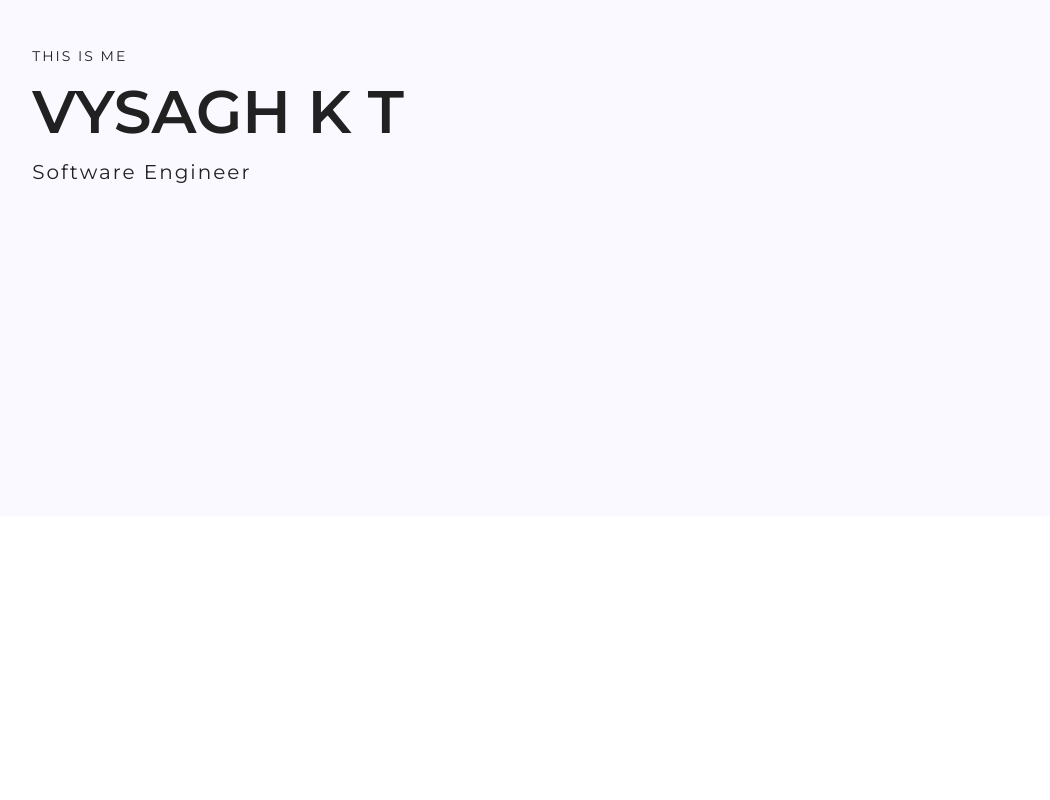
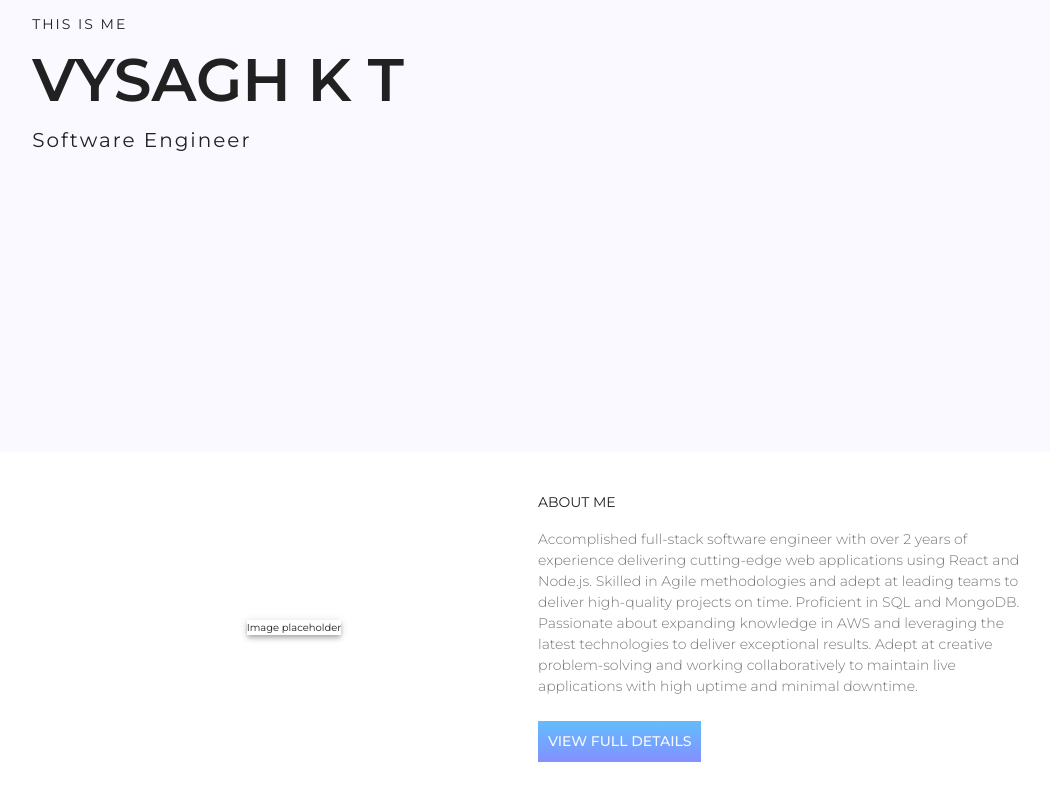
Before and after one commit to vysaghthambi/portfolio, a Next.js app: page /home in a window 1280 px wide. Shown: the part 348-1148 px from the top of the page, without its empty margins (102-1152 px from the left). Before the commit the page ends 864 px from the top, so only its background shows below. Built offline with nearby package versions, Linux system fonts and the light colour scheme.

Commit message:
feat(about): common component for about intoduction
Implemented common component for about inroduction and added it in the home and about pages

```diff
--- a/next.config.mjs
+++ b/next.config.mjs
@@ -1,4 +1,11 @@
+//@ts-check
 /** @type {import('next').NextConfig} */
-const nextConfig = {};
+const nextConfig = {
+	logging: {
+		fetches: {
+			fullUrl: true,
+		},
+	},
+};
 
 export default nextConfig;
--- a/src/app/about/page.tsx
+++ b/src/app/about/page.tsx
@@ -1,9 +1,15 @@
+import AboutIntro from "@/components/AboutIntro/AboutIntro";
 import Banner from "@/components/Banner/Banner";
+
+import Container from "@mui/material/Container";
 
 export default function About() {
   return (
     <section>
       <Banner title="About Me" pageTitle="About" />
+      <Container maxWidth="lg">
+        <AboutIntro />
+      </Container>
     </section>
   );
 }
--- a/src/app/home/page.module.css
+++ b/src/app/home/page.module.css
@@ -1,3 +1,4 @@
 .HeroSection {
   background-color: var(--mui-palette-secondary-main);
+  height: calc(100svh - 64px);
 }
--- a/src/app/home/page.tsx
+++ b/src/app/home/page.tsx
@@ -1,14 +1,18 @@
+import AboutIntro from "@/components/AboutIntro/AboutIntro";
+import LinkButton from "@/components/common/LinkButton/LinkButton";
+
 import Grid from "@mui/material/Grid";
 import Stack from "@mui/material/Stack";
 import Typography from "@mui/material/Typography";
+import Container from "@mui/material/Container";
 
 import style from "./page.module.css";
 
 export default function Home() {
   return (
     <>
-      <Grid container height="100svh" className={style.HeroSection}>
-        <Grid item xs={12} md={6} display="flex" justifyContent="center" alignItems="center">
+      <Grid container className={style.HeroSection}>
+        <Grid item md={6} display="flex" justifyContent="center" alignItems="center">
           <Stack>
             <Typography fontSize="1.4rem" fontWeight={400} letterSpacing=".2rem" color="info">
               THIS IS ME
@@ -21,8 +25,12 @@ export default function Home() {
             </Typography>
           </Stack>
         </Grid>
-        <Grid item xs={12} md={6}></Grid>
+        <Grid item md={6}></Grid>
       </Grid>
+
+      <Container maxWidth="lg">
+        <AboutIntro viewMoreComponent={<LinkButton href="/about" />} />
+      </Container>
     </>
   );
 }
--- /dev/null
+++ b/src/components/AboutIntro/AboutIntro.module.css
@@ -0,0 +1,3 @@
+.ImageContainer:global(.MuiBox-root) {
+  box-shadow: var(--mui-shadows-4);
+}
--- /dev/null
+++ b/src/components/AboutIntro/AboutIntro.tsx
@@ -0,0 +1,35 @@
+import React from "react";
+
+import Box from "@mui/material/Box";
+import Grid from "@mui/material/Grid";
+import Typography from "@mui/material/Typography";
+
+import style from "./AboutIntro.module.css";
+
+type AboutIntroProps = {
+  viewMoreComponent?: React.ReactNode;
+};
+
+export default function AboutIntro({ viewMoreComponent }: AboutIntroProps) {
+  return (
+    <Grid container mt={5} mb={5}>
+      <Grid item md={6} display="flex" justifyContent="center" alignItems="center">
+        <Box className={style.ImageContainer}>Image placeholder</Box>
+      </Grid>
+      <Grid item md={6}>
+        <Typography fontSize="1.4rem" fontWeight={400} color="info" mb={2}>
+          ABOUT ME
+        </Typography>
+        <Typography fontSize="1.4rem" fontWeight={300} color="info.light" mb={3}>
+          Accomplished full-stack software engineer with over 2 years of experience delivering
+          cutting-edge web applications using React and Node.js. Skilled in Agile methodologies and
+          adept at leading teams to deliver high-quality projects on time. Proficient in SQL and
+          MongoDB. Passionate about expanding knowledge in AWS and leveraging the latest
+          technologies to deliver exceptional results. Adept at creative problem-solving and working
+          collaboratively to maintain live applications with high uptime and minimal downtime.
+        </Typography>
+        {viewMoreComponent}
+      </Grid>
+    </Grid>
+  );
+}
--- /dev/null
+++ b/src/components/common/LinkButton/LinkButton.module.css
@@ -0,0 +1,9 @@
+.RedirectBtn {
+  background-image: var(--background-image-gradient);
+  padding: 1rem;
+  display: inline-block;
+
+  font-size: 1.4rem;
+  font-weight: 500;
+  color: var(--mui-palette-secondary-main);
+}
--- /dev/null
+++ b/src/components/common/LinkButton/LinkButton.tsx
@@ -0,0 +1,11 @@
+import Link, { LinkProps } from "next/link";
+
+import style from "./LinkButton.module.css";
+
+export default function LinkButton(props: LinkProps) {
+  return (
+    <div className={style.RedirectBtn}>
+      <Link {...props}>VIEW FULL DETAILS</Link>
+    </div>
+  );
+}
--- a/src/utils/theme.ts
+++ b/src/utils/theme.ts
@@ -13,7 +13,7 @@ const montserrat = Montserrat({ subsets: ["latin"] });
 const palette: PaletteOptions = {
   primary: { main: "#8490ff", light: "#62bdfc" },
   secondary: { main: "#f9f9ff" },
-  info: { main: "#222222" },
+  info: { main: "#222222", light: "#777777" },
 };
 
 const breakpoints: BreakpointsOptions = {
```
